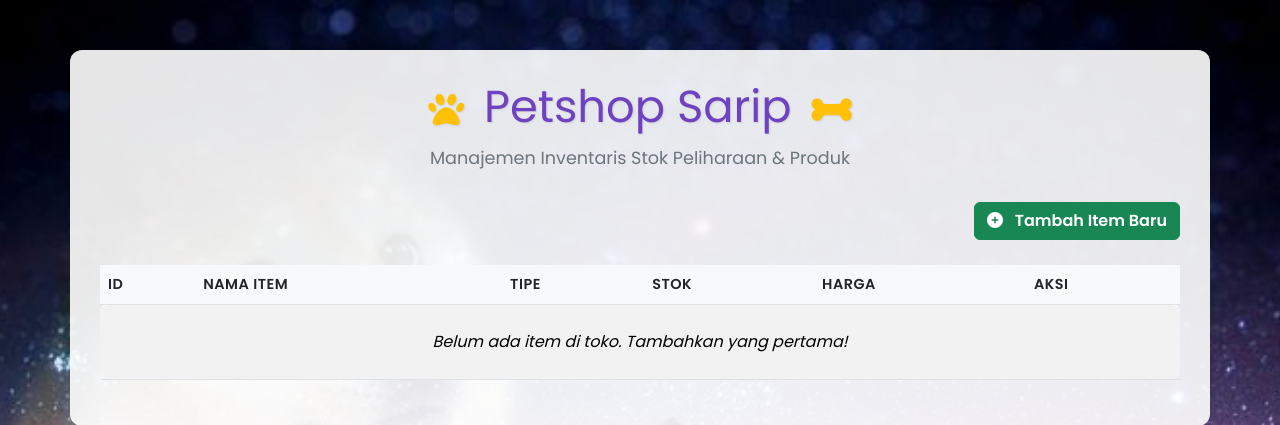
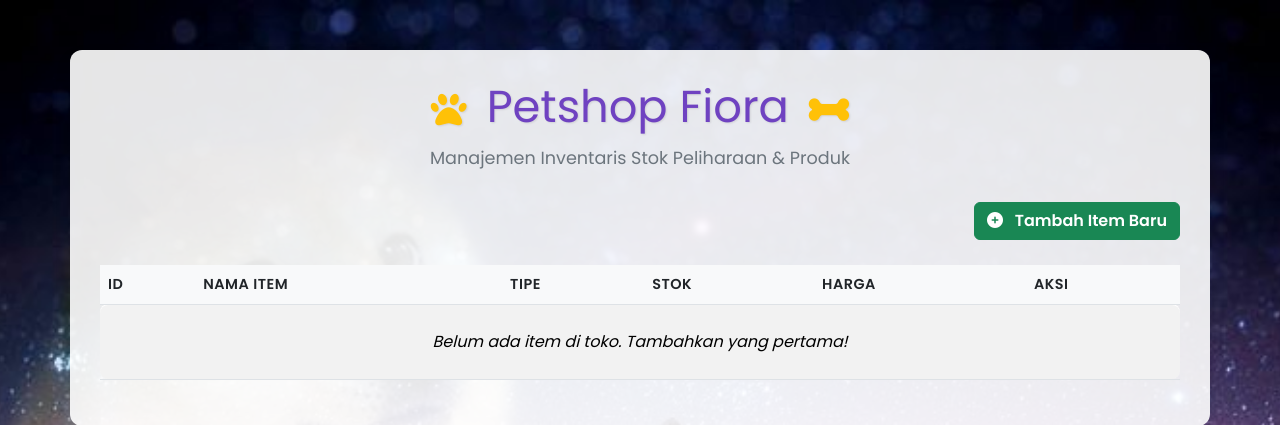
Before and after one commit to MuhammadFiras/Petshop-, a Flask app: template templates/index.html in a window 1280 px wide. Shown: the top 425 px of the page. Run offline with Flask 3, Linux system fonts and the light colour scheme; the template is opened without the code that fills it, so the values that code supplies are empty; some libraries are stand-ins or nearby versions.

Commit message:
testing 2

```diff
--- a/templates/index.html
+++ b/templates/index.html
@@ -32,7 +32,7 @@
     <div class="container container-custom">
         <header>
             <h1>
-                <i class="fas fa-paw header-icon"></i> Petshop Sarip
+                <i class="fas fa-paw header-icon"></i> Petshop Fiora
                 <i class="fas fa-bone header-icon"></i>
             </h1>
             <p>Manajemen Inventaris Stok Peliharaan & Produk</p>
```
